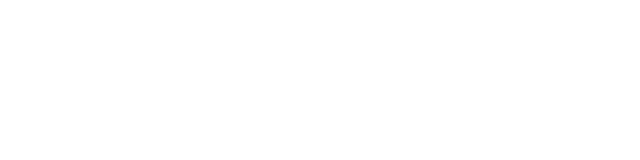
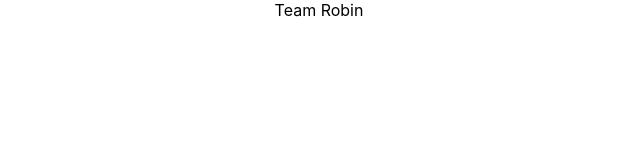
Before and after one commit to mehfoozkhangithub/ASOS, a JavaScript app in the folder team_robin/: page / in a window 1280 px wide. Shown: the top 160 px of the page, without its empty margins (321-961 px from the left). Built offline with nearby package versions, Linux system fonts and the light colour scheme; the HTML template or start-up script is replaced by a standard one.

Commit message:
added team name

```diff
--- a/team_robin/src/App.js
+++ b/team_robin/src/App.js
@@ -1,10 +1,10 @@
-import logo from './logo.svg';
 import './App.css';
 
 function App() {
   return (
     <div className="App">
     {/* write code  */}
+    <div>Team Robin</div>
     </div>
   );
 }
```
Also changed, not shown: 1 other file (tests, documents, lock files or other folders).
